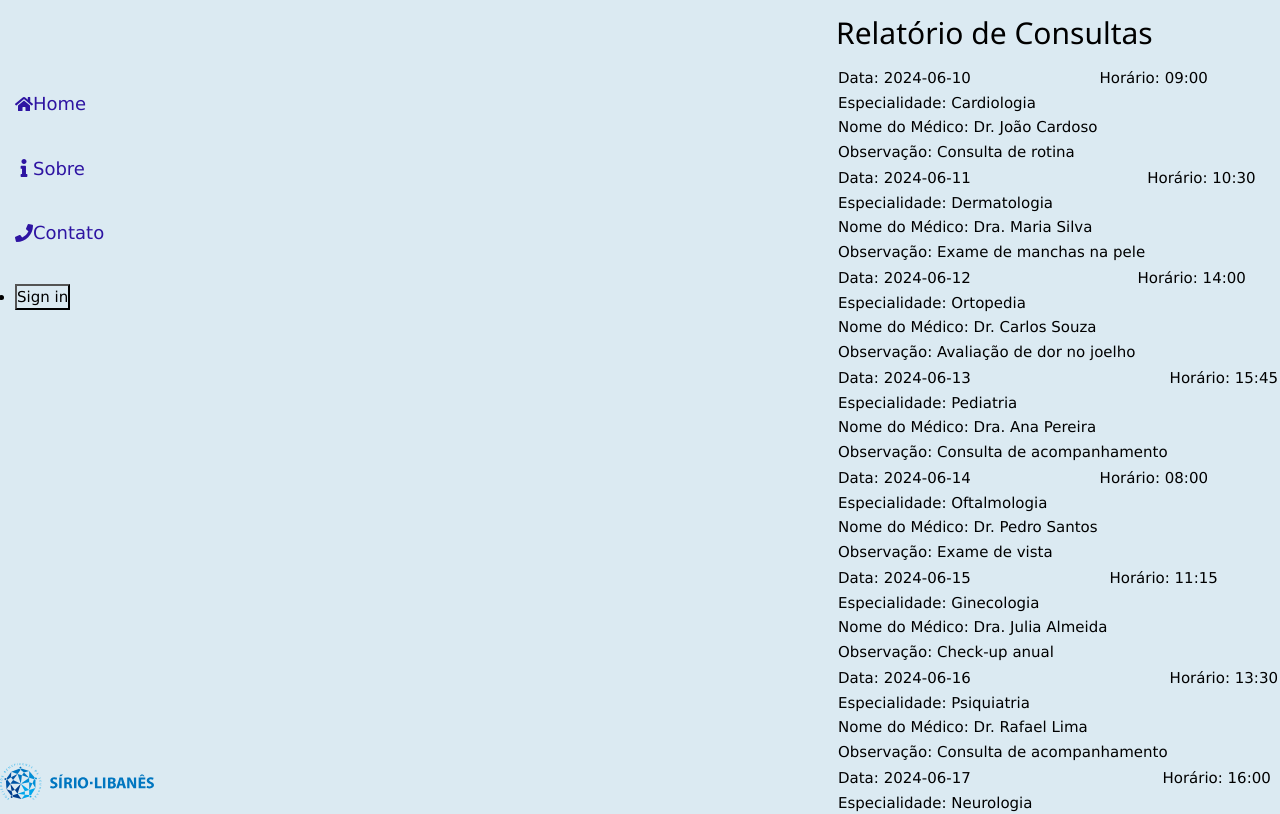
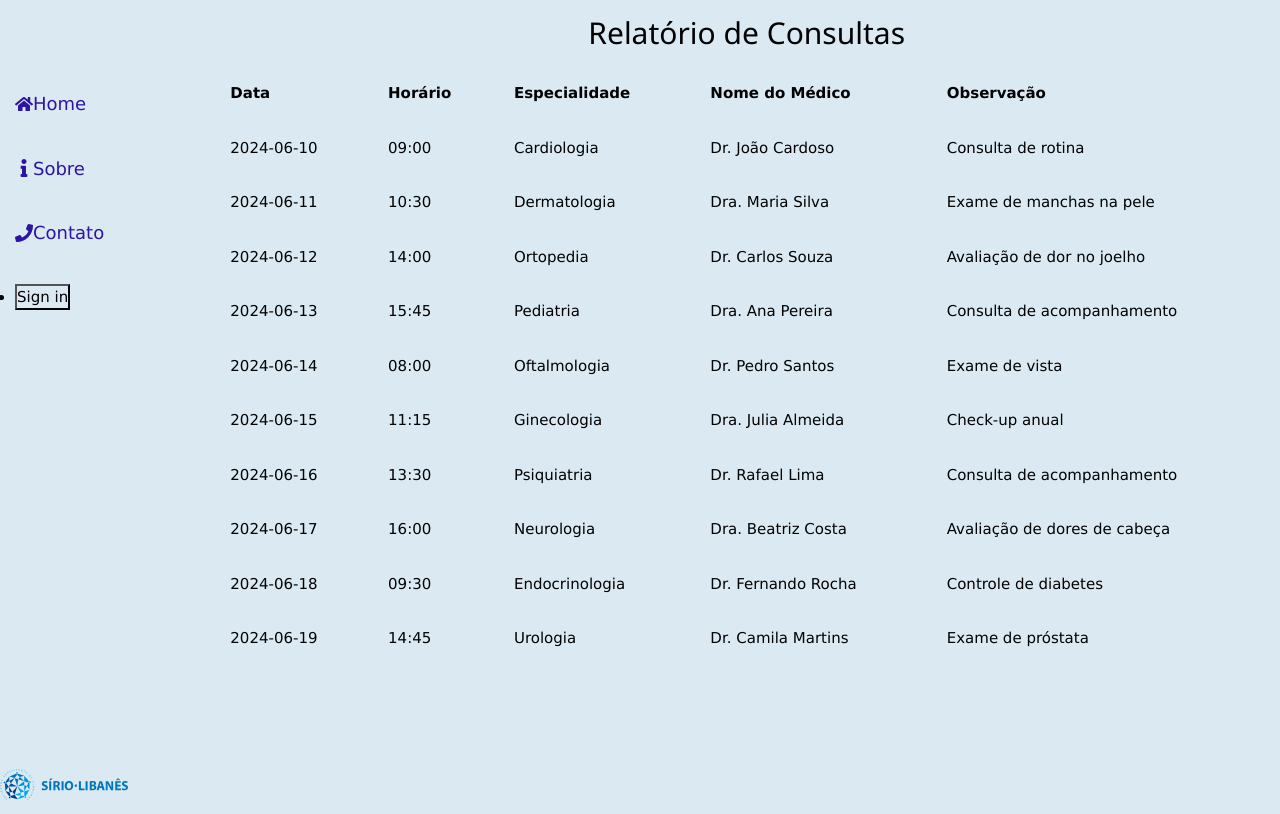
Before and after one commit to Anaglebia/LeagueOF5G, a React (Vite) app: page /consultas in a window 1280 px wide. Shown: the top 814 px of the page. Built offline with nearby package versions, Linux system fonts and the light colour scheme; no server answers; data requests are answered from the project's data file.

Commit message:
fix: estilizando tabela consultas

```diff
--- a/src/Components/Consulta/Style.jsx
+++ b/src/Components/Consulta/Style.jsx
@@ -1,6 +1,23 @@
 import styled from "styled-components";
 
-export const Main = styled.main`
+export const MainTodasConsultas = styled.main`
   width: 100vw;
-  height: 80vh;
+  height: 100vh;
+
+  h2{
+    text-align: center;
+  }
+
+  table {
+    width: 100%;
+  }
+
+  th,
+  td {
+    padding: 15px;
+  }
+
+  th {
+    text-align: left;
+  }
 `;
--- a/src/Components/Consulta/TodasConsultas.jsx
+++ b/src/Components/Consulta/TodasConsultas.jsx
@@ -1,5 +1,7 @@
 import axios from "axios";
 import { useEffect, useState } from "react";
+
+import * as S from "./Style";
 
 const TodasConsultas = () => {
   const [consultas, setConsultas] = useState([]);
@@ -17,39 +19,38 @@ const TodasConsultas = () => {
   }, []);
 
   return (
-    <div>
+    <S.MainTodasConsultas>
       <h2>Relatório de Consultas</h2>
 
-      {consultas.length > 0 ? (
-        consultas.map((consulta) => (
-          <div key={consulta.id}>
-            <table>
-              <tr>
-                <td>Data: {consulta.data}</td>
-                <td>Horário: {consulta.horario}</td>
+      <table>
+        <thead>
+          <tr>
+            <th>Data</th>
+            <th>Horário</th>
+            <th>Especialidade</th>
+            <th>Nome do Médico</th>
+            <th>Observação</th>
+          </tr>
+        </thead>
+        <tbody>
+          {consultas.length > 0 ? (
+            consultas.map((consulta) => (
+              <tr key={consulta.id}>
+                <td>{consulta.data}</td>
+                <td>{consulta.horario}</td>
+                <td>{consulta.especialidade}</td>
+                <td>{consulta["nome-medico"]}</td>
+                <td>{consulta.observacao}</td>
               </tr>
-              <tr>
-                <td>Especialidade: {consulta.especialidade}</td>
-              </tr>
-              <tr>
-                <td>Nome do Médico: {consulta["nome-medico"]}</td>
-              </tr>
-              <tr>
-                <td>Observação: {consulta.observacao}</td>
-              </tr>
-            </table>
-            {/* <p>Data: {consulta.data}</p>
-            <p>Horário: {consulta.horario}</p>
-            <p>Especialidade: {consulta.especialidade}</p>
-            <p>Nome do Médico: {consulta["nome-medico"]}</p>
-            <p>Observação: {consulta.observacao}</p>
-            <hr /> */}
-          </div>
-        ))
-      ) : (
-        <p>Carregando consultas...</p>
-      )}
-    </div>
+            ))
+          ) : (
+            <tr>
+              <td colSpan="5">Nenhuma consulta encontrada</td>
+            </tr>
+          )}
+        </tbody>
+      </table>
+    </S.MainTodasConsultas>
   );
 };
 
```
Also changed, not shown: 1 other file (tests, documents, lock files or other folders).
